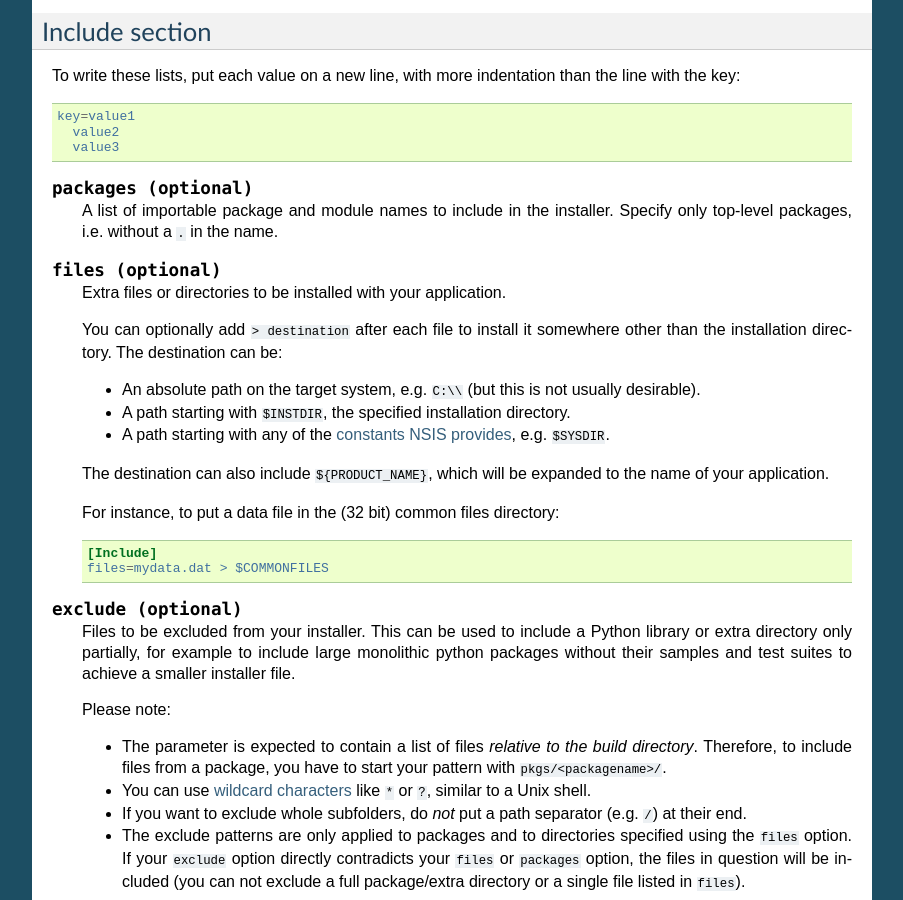
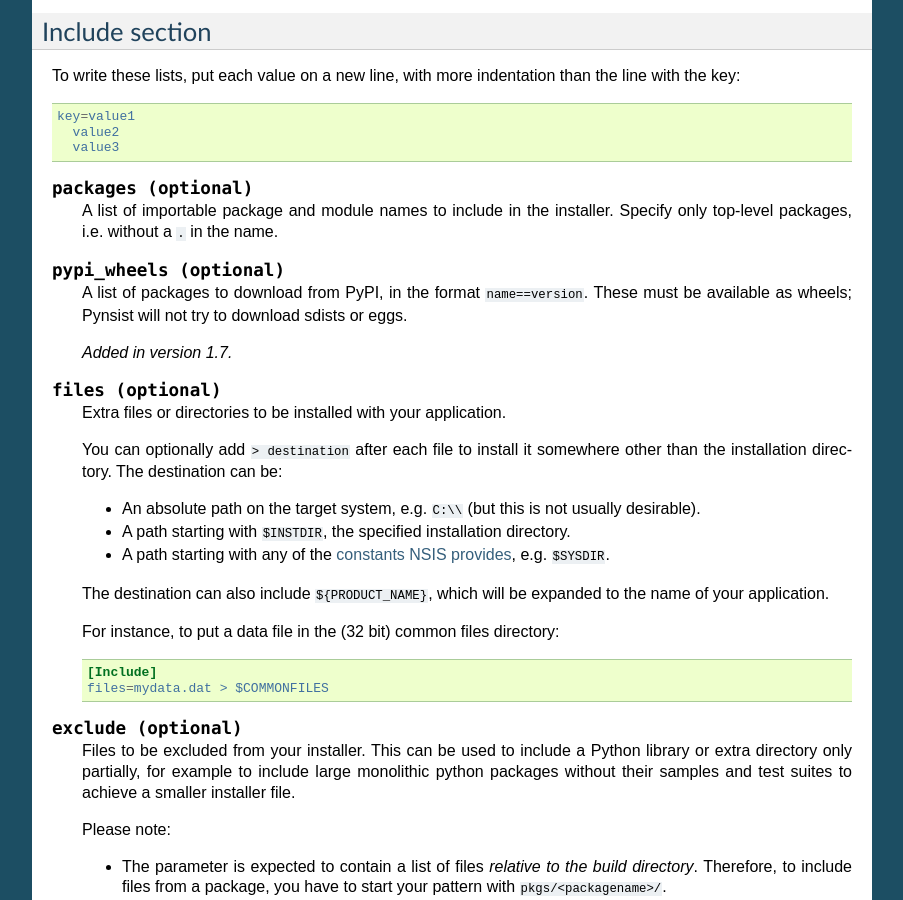
Before and after one commit to takluyver/pynsist, a Sphinx documentation site: the page built from doc/cfgfile.rst, in a window 1280 px wide and 900 px high, scrolled down 2403 px. Shown: the whole window, without its empty margins (198-1101 px from the left). Built offline with Sphinx 7.4.7, drawn with Linux system fonts in a browser that asks for light colours.

Commit message:
Document wheels feature

```diff
--- a/doc/cfgfile.rst
+++ b/doc/cfgfile.rst
@@ -173,6 +173,14 @@ the line with the key:
    A list of importable package and module names to include in the installer.
    Specify only top-level packages, i.e. without a ``.`` in the name.
 
+.. describe:: pypi_wheels (optional)
+
+   A list of packages to download from PyPI, in the format ``name==version``.
+   These must be available as wheels; Pynsist will not try to download sdists
+   or eggs.
+
+   .. versionadded:: 1.7
+
 .. describe:: files (optional)
 
    Extra files or directories to be installed with your application.
```
Also changed, not shown: doc/releasenotes.rst (+7 -0 lines).
